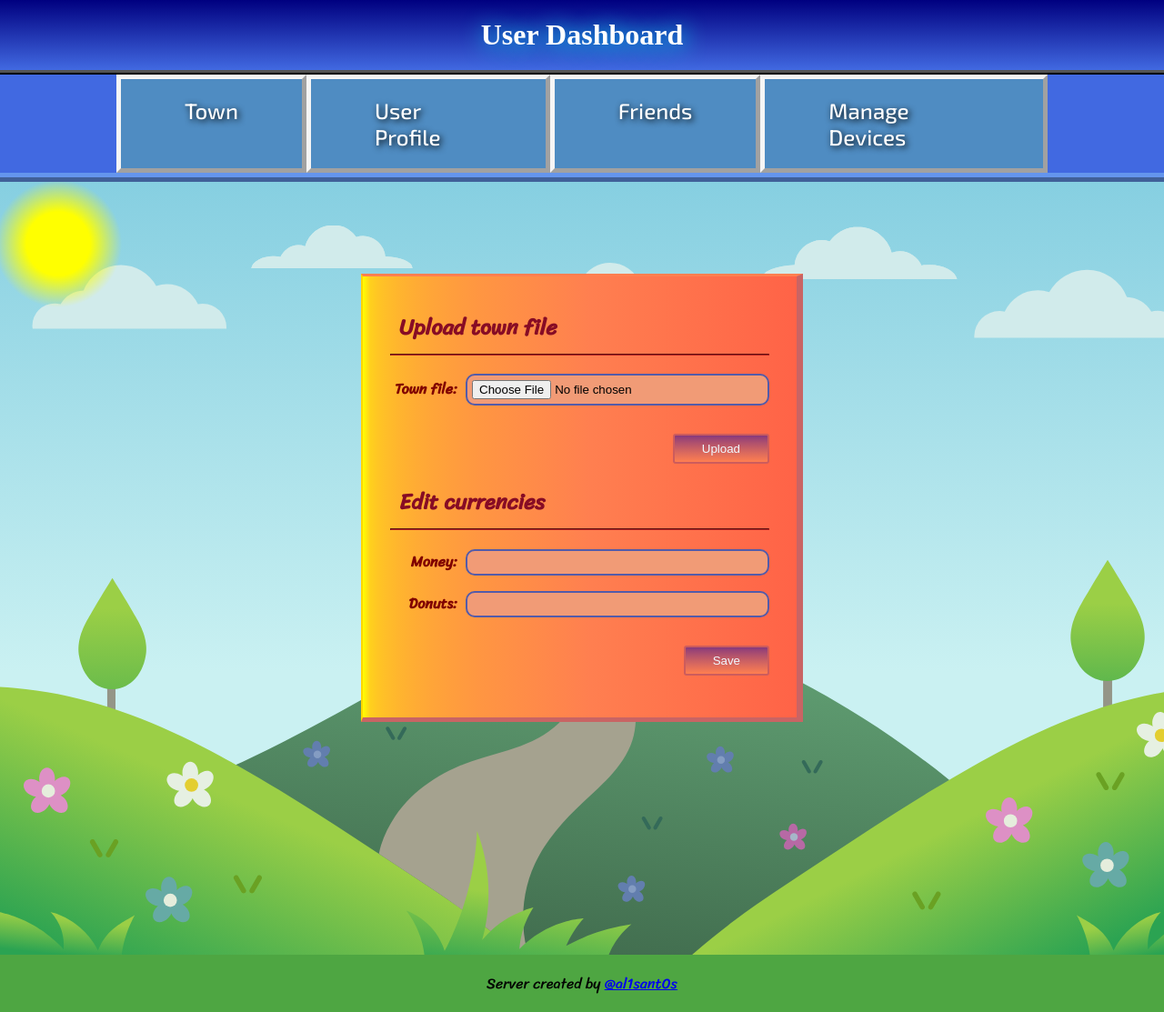
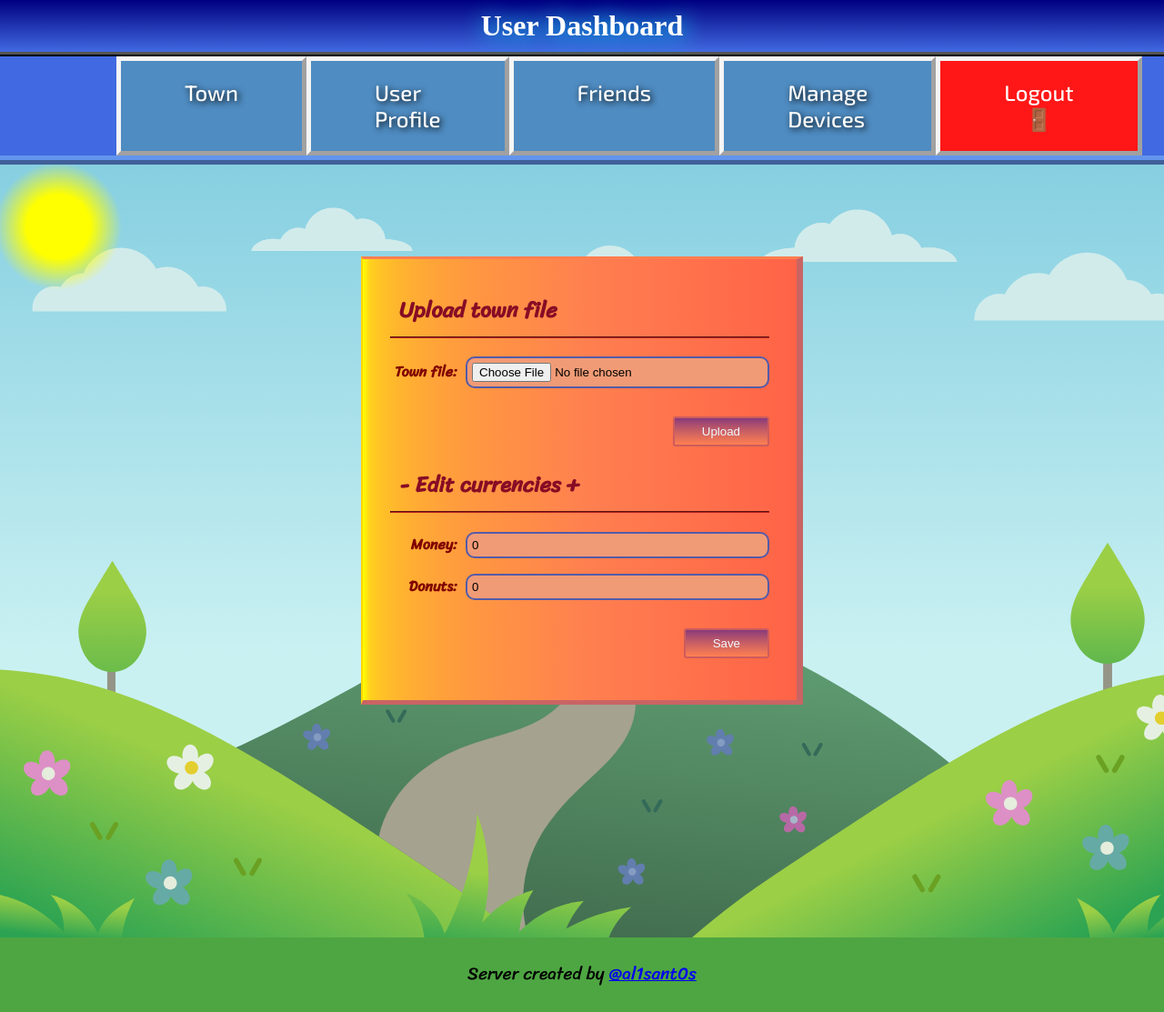
Before and after one commit to al1sant0s/springfield, a Django app: template dashboard/templates/dashboard/index.html in a window 1280 px wide. Shown: the whole page at 91% size. After the commit the page ends 1084 px from the top, so only its background shows below. Run offline with Django 5.2, Linux system fonts and the light colour scheme; the template is opened without the code that fills it: values that come from a table or form of the project are taken from there, others are empty; parts of the project's set-up code (start-up, migrations or seed data) failed here and were passed over; some web fonts are replaced.

Commit message:
Conclusion of user dashboard first page and rework of admin dashboard page

```diff
--- a/dashboard/forms.py
+++ b/dashboard/forms.py
@@ -14,5 +14,5 @@ class UploadTownForm(forms.Form):
 
 class EditCurrenciesForm(forms.Form):
     prefix = "currency"
-    money = forms.IntegerField(min_value=0)
-    donuts = forms.IntegerField(min_value=0)
+    money = forms.IntegerField(initial=0, min_value=0)
+    donuts = forms.IntegerField(initial=0, min_value=0)
--- a/dashboard/static/dashboard/styles.css
+++ b/dashboard/static/dashboard/styles.css
@@ -25,12 +25,17 @@ body {
   font-optical-sizing: auto;
   font-weight: 500;
   font-style: normal;
+  font-size: 1.5rem;
 }
 
-.bungee-inline-regular, button {
+.bungee-inline-regular, section button {
   font-family: "Bungee Inline", sans-serif;
   font-weight: 400;
   font-style: normal;
+}
+
+button {
+  cursor: pointer;
 }
 
 
@@ -44,7 +49,7 @@ header {
 
 header h1 {
   width: fit-content;
-  padding: 20px 0;
+  padding: 10px 0;
   margin: 0 auto;
   text-shadow: 2px 2px 25px cyan;
 }
@@ -62,26 +67,55 @@ nav ul {
   padding: 0;
   display: flex;
   margin: 0 10%;
+  min-height: 80px;
 }
 
 nav li {
   list-style: none;
-  font-size: 1.5rem;
-  background-color: #4f8cc2;
   border: 5px outset whitesmoke;
 }
 
-nav a {
-  text-decoration: none;
-  color: white;
+.nav-item {
+  box-sizing: border-box;
   display: inline-block;
+  height: 100%;
   padding: 20px 70px;
 }
 
+nav a {
+  background-color: #4f8cc2;
+  color: white;
+  text-decoration: none;
+}
+
 nav a:hover {
+  background-color: #3f688c;
   color: yellow;
-  background-color: #3f688c;
 }
+
+.nav-item:active {
+  background-color: deepskyblue;
+}
+
+#logout, #logout button {
+  border: none;
+}
+
+#logout button {
+  background-color: #ff1717;
+  color: white;
+}
+
+#logout button:hover {
+  color: yellow;
+  background-color: firebrick;
+}
+
+#logout button:active {
+  background-color: red;
+}
+
+
 
 /* Main content - general style */
 
@@ -168,6 +202,15 @@ button.submit {
   margin-top: 15px;
 }
 
+button.submit:hover {
+  color: gold;
+  background: linear-gradient(#87397c, 45%, coral);
+}
+
+button.submit:active {
+  background: linear-gradient(#6f005f, 45%, #fd5353);
+}
+
 div:has(button.submit) {
   text-align: right;
 }
@@ -189,13 +232,12 @@ section a:hover {
   color: white;
 }
 
-div > ul {
+
+form > ul {
   color: blue;
-  border: 3px inset black;
-  padding: 10px 30px;
-  background: aliceblue;
   font-size: 1.1em;
   max-width: 350px;
+  display: block;
 }
 
 /* Messages and alerts */
@@ -212,9 +254,10 @@ li.error {
 
 footer {
   background-color: #4ea642;
-  padding: 1px;
+  padding: 0.5vh 1px;
 }
 
 footer p {
+  font-size: 1.2rem;
   text-align: center;
 }
--- a/dashboard/templates/dashboard/index.html
+++ b/dashboard/templates/dashboard/index.html
@@ -16,19 +16,25 @@
       <h1 class="corben-bold">User Dashboard</h1>
     </header>
 
-    <nav class="exo-2-generic">
+    <nav>
       <ul>
         <li>
-          <a class="links" href="">Town</a>
+          <a class="nav-item exo-2-generic" href="">Town</a>
         </li>
         <li>
-          <a class="links" href="">User Profile</a>
+          <a class="nav-item exo-2-generic" href="">User Profile</a>
         </li>
         <li>
-          <a class="links" href="">Friends</a>
+          <a class="nav-item exo-2-generic" href="">Friends</a>
         </li>
         <li>
-          <a class="links" href="">Manage Devices</a>
+          <a class="nav-item exo-2-generic" href="">Manage Devices</a>
+        </li>
+        <li>
+          <form id="logout" action="{% url 'dashboard:logout' %}" method="post">
+            {% csrf_token %}
+              <button class="nav-item exo-2-generic">Logout 🚪</button>
+          </form>
         </li>
       </ul>
     </nav>
@@ -41,7 +47,9 @@
           {% if messages %}
             <ul class="messages">
               {% for message in messages %}
-                <li{% if message.tags %} class="{{ message.tags }}"{% endif %}>{{ message }}</li>
+                {% if "town" in message.tags %}
+                  <li class="{{ message.tags }}">{{ message }}</li>
+                {% endif %}
               {% endfor %}
             </ul>
           {% endif %}
@@ -50,14 +58,16 @@
             {% csrf_token %}
             {{ town_form }}
             <div>
-              <button class="submit">Upload</button>
+              <button class="submit" name="town-form">Upload</button>
             </div>
           </form>
-          <h2>Edit currencies</h2>
+          <h2>- Edit currencies +</h2>
             {% if messages %}
               <ul class="messages">
                 {% for message in messages %}
-                <li{% if message.tags %} class="{{ message.tags }}"{% endif %}>{{ message }}</li>
+                  {% if "currency" in message.tags %}
+                    <li class="{{ message.tags }}">{{ message }}</li>
+                  {% endif %}
                 {% endfor %}
               </ul>
             {% endif %}
@@ -66,7 +76,7 @@
             {% csrf_token %}
             {{ currency_form }}
             <div>
-              <button class="submit">Save</button>
+              <button class="submit" name="currency-form">Save</button>
             </div>
           </form>
         </section>
```
Also changed, not shown: connect/admin.py (+61 -2 lines), dashboard/views.py (+44 -13 lines), mh/views.py (+10 -8 lines). Lines whose indentation alone changed are shown as unchanged.
